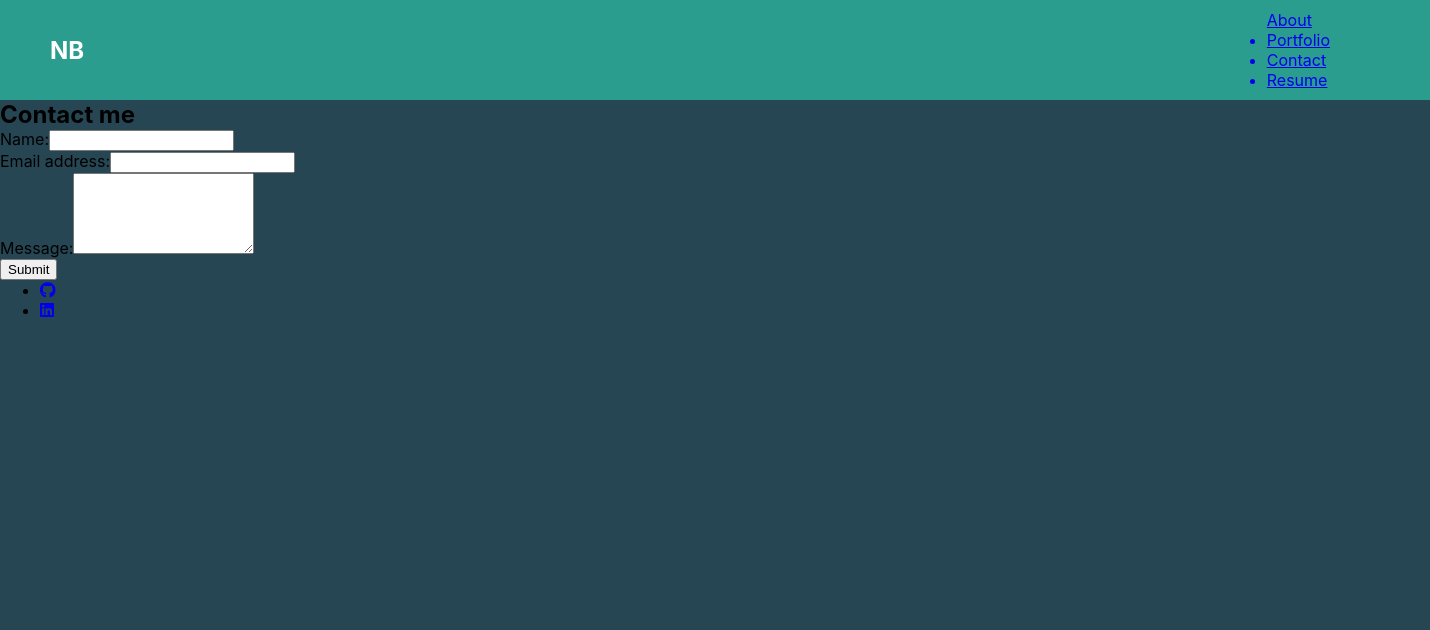
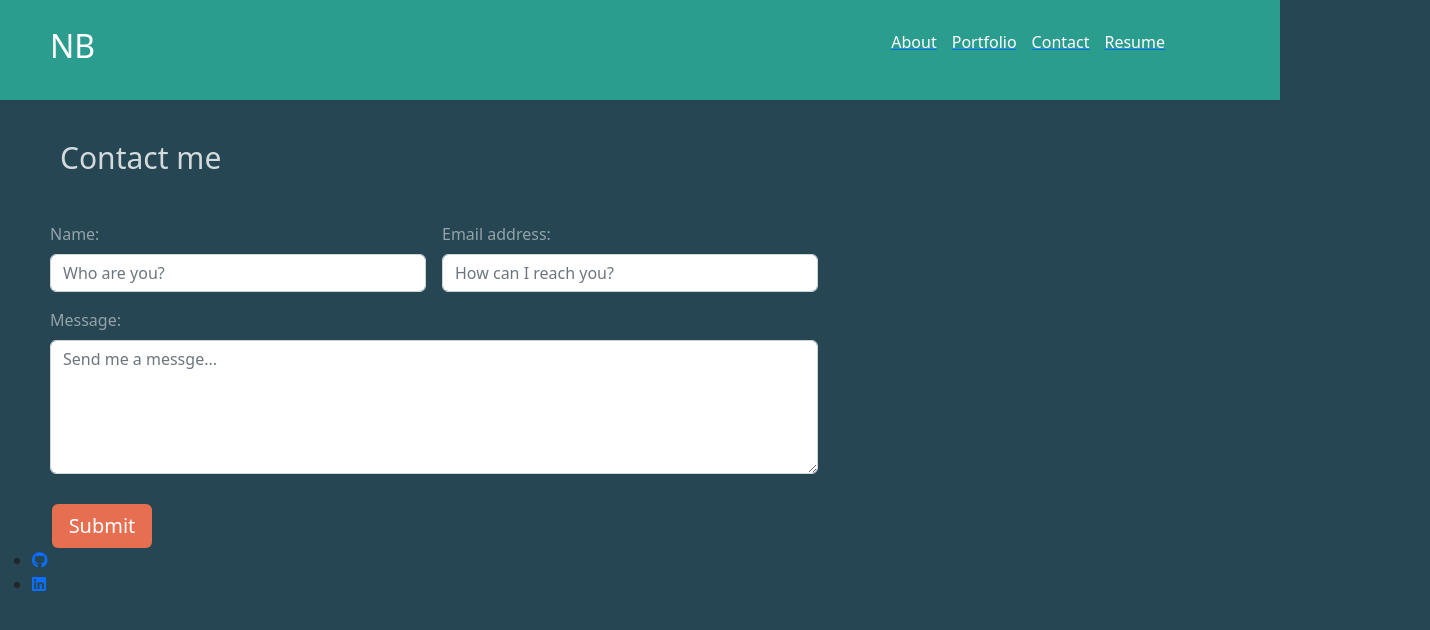
Before and after one commit to NicoleBarranca/nb-portfolio, a React (Create React App) app: page /contact in a window 1280 px wide. Shown: the top 630 px of the page, 1430 px wide, since content can reach past the window. Built offline with nearby package versions, Linux system fonts and the light colour scheme.

Commit message:
contact form styling

```diff
--- a/package.json
+++ b/package.json
@@ -10,6 +10,7 @@
     "@testing-library/jest-dom": "^5.16.4",
     "@testing-library/react": "^13.2.0",
     "@testing-library/user-event": "^13.5.0",
+    "bootstrap": "^5.2.0-beta1",
     "react": "^18.1.0",
     "react-dom": "^18.1.0",
     "react-router-dom": "^5.2.0",
--- a/src/components/Contact/index.js
+++ b/src/components/Contact/index.js
@@ -2,22 +2,47 @@ import React from "react";
 
 function Contact() {
   return (
-    <section>
-      <h1>Contact me</h1>
-      <form>
-        <div>
-          <label htmlFor="name">Name:</label>
-          <input type="name" name="name" />
+    <section className="contact">
+      <h1 data-testid="h1tag">Contact me</h1>
+      <form className="row g-3">
+        <div className="col-md-6">
+          <label for="inputName4" className="form-label">
+            Name:
+          </label>
+          <input
+            type="name"
+            className="form-control"
+            placeholder="Who are you?"
+            id="inputName4"
+          />
         </div>
-        <div>
-          <label htmlFor="email">Email address:</label>
-          <input type="email" name="email" />
+
+        <div class="col-md-6">
+          <label for="inputEmail4" className="form-label">
+            Email address:
+          </label>
+          <input
+            type="email"
+            className="form-control"
+            placeholder="How can I reach you?"
+            id="inputEmail4"
+          />
         </div>
-        <div>
-          <label htmlFor="message">Message:</label>
-          <textarea name="message" rows="5" />
+
+        <div class="col-md-12">
+          <label for="inputMessage4" className="form-label">
+            Message:
+          </label>
+          <textarea
+            type="message"
+            className="form-control"
+            placeholder="Send me a messge..."
+            id="inputmessage4"
+            rows="5"
+          />
         </div>
-        <button data-testid="button" type="submit">
+
+        <button data-testid="button" className="btn" type="submit">
           Submit
         </button>
       </form>
--- a/src/components/Navigation/index.js
+++ b/src/components/Navigation/index.js
@@ -6,7 +6,9 @@ function Navigation() {
     <nav className="header">
       <h2>NB</h2>
       <ul className="nav-link">
-        <Link to="/">About</Link>
+        <Link to="/">
+          <li>About</li>
+        </Link>
         <Link to="/portfolio">
           <li>Portfolio</li>
         </Link>
--- a/src/components/Portfolio/index.js
+++ b/src/components/Portfolio/index.js
@@ -1,11 +1,6 @@
 import React from "react";
 
 function Portfolio() {
-  return (
-    <div>
-      <h3>PodFreaks</h3>
-      <h4>Node.js/Express.js/Handlebars.js</h4>
-    </div>
-  );
+  return <section></section>;
 }
 export default Portfolio;
--- a/src/index.css
+++ b/src/index.css
@@ -1,5 +1,6 @@
 * {
   margin: 0;
+  background-color: #264653;
 }
 
 body {
@@ -29,6 +30,23 @@ body {
   color: white;
   padding-right: 100px;
   padding-left: 50px;
+}
+.header h2 {
+  background-color: #2a9d8f;
+  display: flex;
+}
+.header ul {
+  text-decoration: none;
+  list-style-type: none;
+  display: flex;
+  flex-direction: row;
+}
+.header li {
+  background-color: #2a9d8f;
+  text-decoration-line: none;
+  list-style-type: none;
+  color: white;
+  padding-right: 15px;
 }
 
 /* .header h2 {
@@ -84,3 +102,37 @@ body {
   color: white;
   opacity: 0.5;
 }
+
+.contact {
+  max-width: 60%;
+  margin-top: 40px;
+  margin-left: 50px;
+}
+
+.contact h1 {
+  font-size: 30px;
+  color: white;
+  margin-left: 10px;
+  opacity: 0.8;
+}
+
+.contact form {
+  margin-top: 30px;
+}
+.contact label {
+  color: white;
+  opacity: 0.5;
+}
+
+.contact button {
+  background-color: #e76f51;
+  color: white;
+  font-size: 20px;
+  margin-left: 10px;
+  margin-top: 30px;
+  width: 100px;
+}
+.contact button:hover {
+  background-color: #f4a261;
+  color: #264653;
+}
--- a/src/index.js
+++ b/src/index.js
@@ -3,6 +3,7 @@ import ReactDOM from "react-dom";
 import "./index.css";
 import App from "./App";
 import reportWebVitals from "./reportWebVitals";
+import "../node_modules/bootstrap/dist/css/bootstrap.min.css";
 
 ReactDOM.render(
   <React.StrictMode>
```
Also changed, not shown: 1 other file (tests, documents, lock files or other folders).
